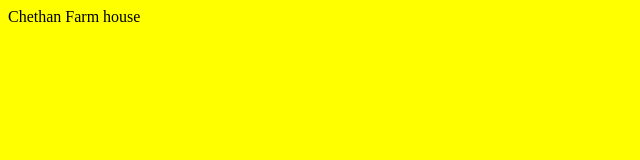
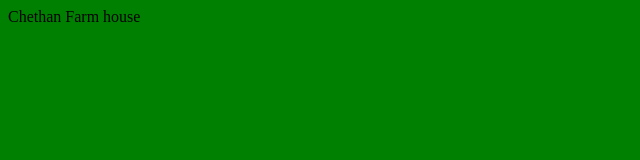
Before and after one commit to kh-chethans/masterproject1, a plain HTML site: page index.html in a window 1280 px wide. Shown: the whole page, without its empty margins (0-640 px from the left). Drawn offline with Linux system fonts and the light colour scheme.

Commit message:
Pushing from develop branch

```diff
--- a/index.html
+++ b/index.html
@@ -1,4 +1,4 @@
 <html>
 <title>Welcome to custom nano page</title>
-<body style="background-color:yellow">Chethan Farm house</body>
+<body style="background-color:green">Chethan Farm house</body>
 </html>
```
